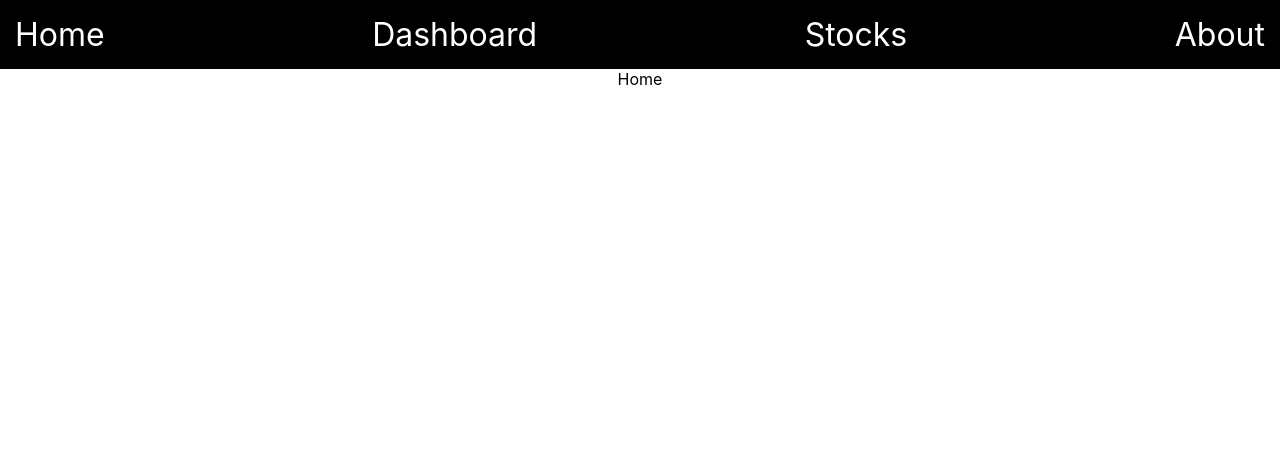
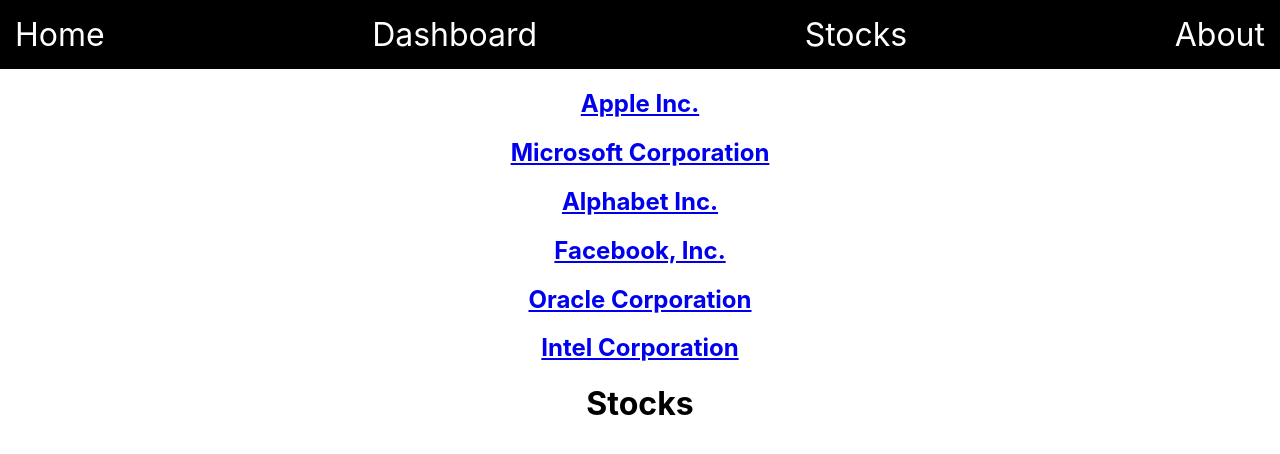
Before and after one commit to Dejac01/router-stock-app, a React (Create React App) app: page / in a window 1280 px wide. Shown: the top 454 px of the page. Built offline with nearby package versions, Linux system fonts and the light colour scheme.

Commit message:
Stock-App

```diff
--- a/src/components/Dashboard.jsx
+++ b/src/components/Dashboard.jsx
@@ -4,7 +4,7 @@ import React from 'react'
 function Dashboard() {
   return (
     <div>
-      <Stocks/>
+
     </div>
   )
 }
--- a/src/components/Home.jsx
+++ b/src/components/Home.jsx
@@ -1,8 +1,11 @@
 import React from 'react'
+import Stocks from './Stocks'
 
-function Home() {
+function Home(props) {
   return (
-    <div>Home</div>
+    <div>
+      <Stocks/>
+    </div>
   )
 }
 
```
